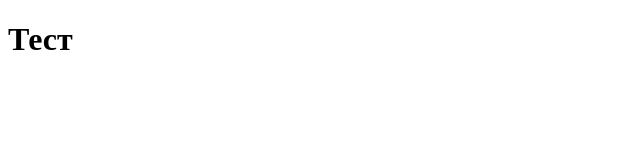
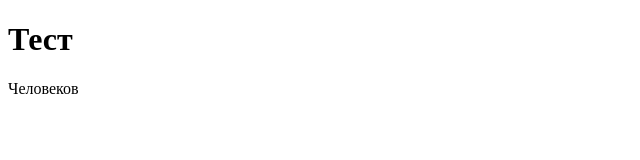
Before and after one commit to AnushavanP/test, a plain HTML site: page index.html in a window 1280 px wide. Shown: the full height of the page, 0-640 px from the left. Drawn offline with Linux system fonts and the light colour scheme.

Commit message:
div added here

```diff
--- a/index.html
+++ b/index.html
@@ -10,6 +10,10 @@
 
         <h1>Тест</h1>
 
+                <div class="anushavan">
+                    Человеков
+                </div>
+
     <script src="script.js">  </script>
 </body>
 </html>
```
